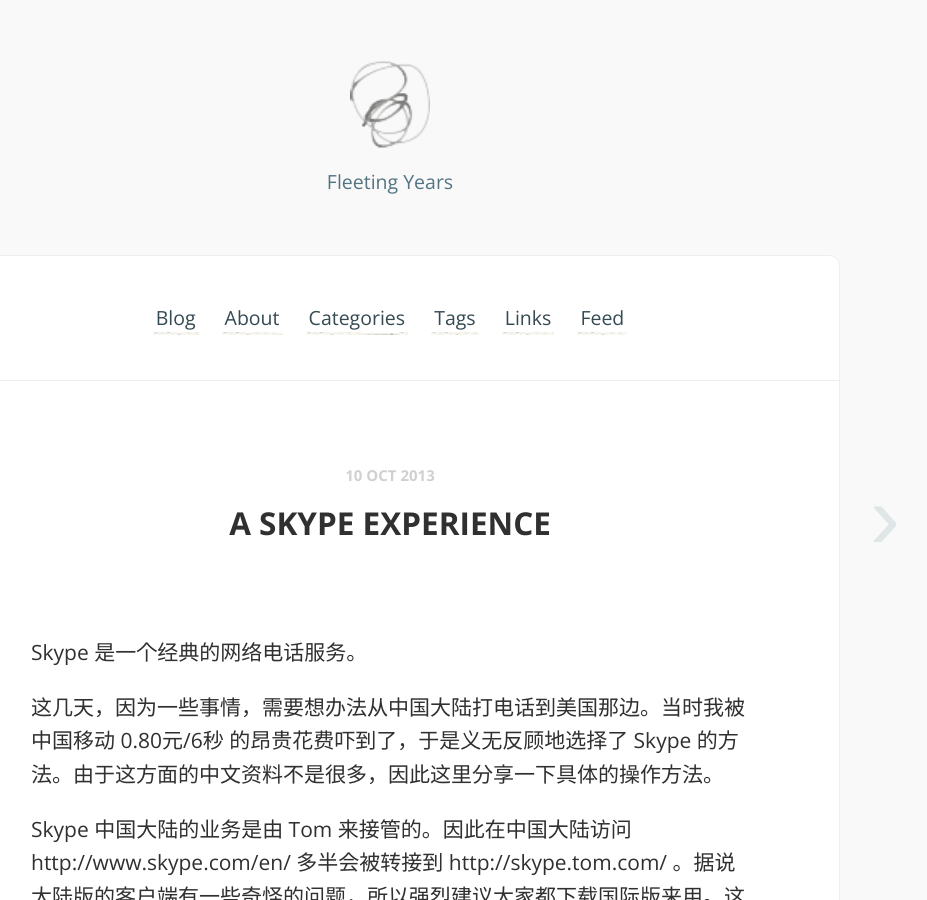
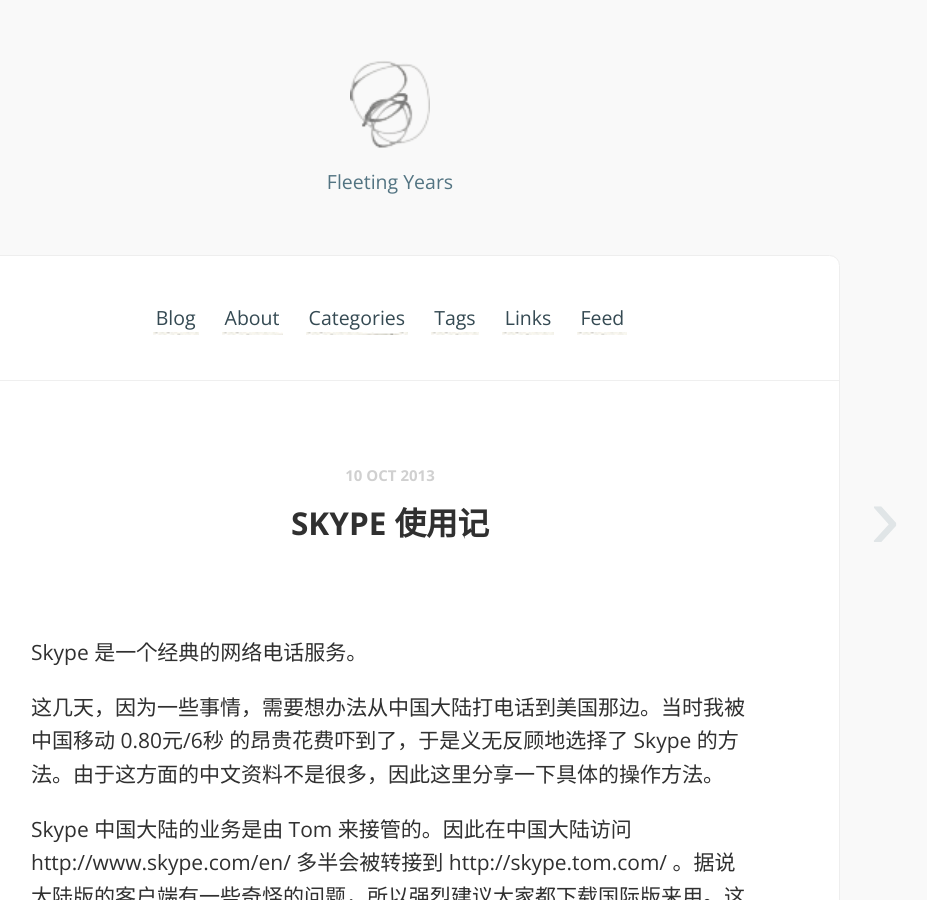
Before and after one commit to fyears/fyears.github.io, a Jekyll site: the page built from _posts/2013-10-10-a-skype-experience.md, in a window 1280 px wide and 900 px high. Shown: the whole window, without its empty margins (250-1177 px from the left). Built offline with Jekyll 4.4.1, drawn with Linux system fonts in a browser that asks for light colours; nearby versions of some CDN libraries; Markdown is read by kramdown in place of the engine named in the settings; comment, search, counter and statistics services are not loaded.

Commit message:
change title to Chinese and change the (fucking?) metadata

```diff
--- a/_posts/2013-10-10-a-skype-experience.md
+++ b/_posts/2013-10-10-a-skype-experience.md
@@ -1,10 +1,11 @@
 ---
-published:
-  - true
-  - "true"
+published: true
 layout: post
-tags: "interesting, technology"
-categories: "interesting, technology"
+title: Skype 使用记
+tags:
+  - interesting
+  - technology
+categories: technology
 ---
 
 Skype 是一个经典的网络电话服务。
```
